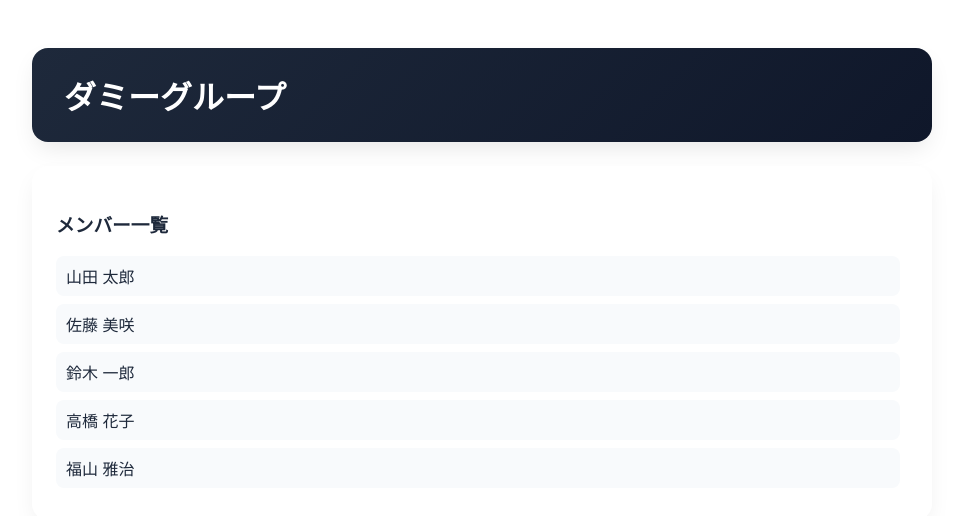
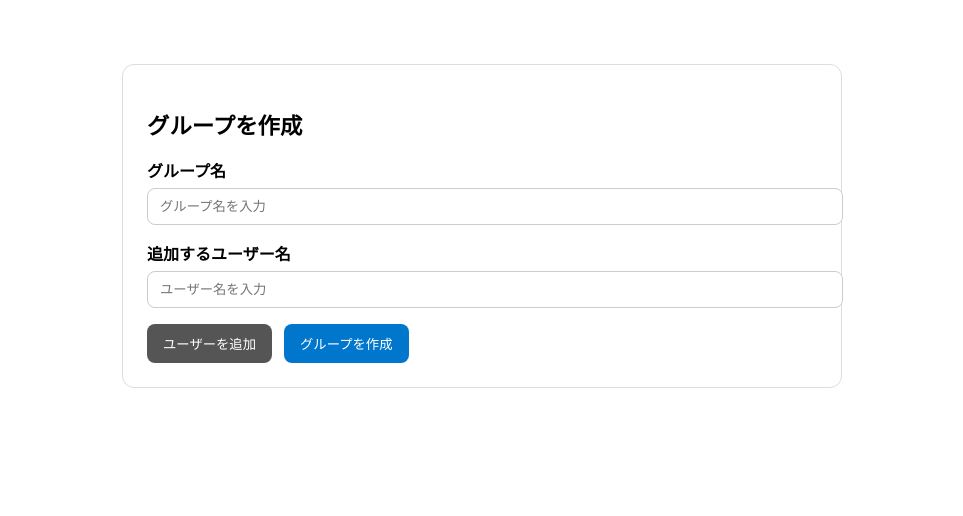
Before and after one commit to Webu-Kobedenshi/goal-share, a Nuxt app: page / in a window 1280 px wide. Shown: the top 516 px of the page, without its empty margins (158-1121 px from the left). Built offline with nearby package versions, Linux system fonts and the light colour scheme.

Commit message:
creategroup

```diff
--- a/app/app.vue
+++ b/app/app.vue
@@ -1,6 +1,113 @@
 <template>
-  <div>
-    <NuxtRouteAnnouncer />
-    <NuxtPage />
+  <div class="page-container">
+
+    <section class="group-form">
+      <h1>グループを作成</h1>
+      <form @submit.prevent="handleCreateGroup">
+        <div class="field">
+          <label for="group-name">グループ名</label>
+          <input id="group-name" v-model="groupName" type="text" placeholder="グループ名を入力" />
+        </div>
+
+        <div class="field">
+          <label for="member-name">追加するユーザー名</label>
+          <input id="member-name" v-model="memberName" type="text" placeholder="ユーザー名を入力" />
+        </div>
+
+        <div class="actions">
+          <button type="button" @click="addMember">ユーザーを追加</button>
+          <button type="submit">グループを作成</button>
+        </div>
+      </form>
+
+      <div v-if="members.length" class="member-list">
+        <h2>追加されたユーザー</h2>
+        <ul>
+          <li v-for="(member, index) in members" :key="index">{{ member }}</li>
+        </ul>
+      </div>
+    </section>
   </div>
 </template>
+
+<script setup>
+import { ref } from 'vue'
+
+const groupName = ref('')
+const memberName = ref('')
+const members = ref([])
+
+const addMember = () => {
+  const name = memberName.value.trim()
+  if (!name) return
+  members.value.push(name)
+  memberName.value = ''
+}
+
+const handleCreateGroup = () => {
+  if (!groupName.value.trim()) return
+  alert(`グループ「${groupName.value}」を作成しました。追加ユーザー: ${members.value.join('、')}`)
+  groupName.value = ''
+  memberName.value = ''
+  members.value = []
+}
+</script>
+
+<style scoped>
+.page-container {
+  max-width: 720px;
+  margin: 0 auto;
+  padding: 24px;
+}
+.group-form {
+  margin-top: 32px;
+  padding: 24px;
+  border: 1px solid #ddd;
+  border-radius: 12px;
+  background: #fff;
+}
+.group-form h1 {
+  margin-bottom: 18px;
+  font-size: 1.4rem;
+}
+.field {
+  margin-bottom: 16px;
+}
+.field label {
+  display: block;
+  margin-bottom: 6px;
+  font-weight: 600;
+}
+.field input {
+  width: 100%;
+  padding: 10px 12px;
+  border: 1px solid #ccc;
+  border-radius: 8px;
+}
+.actions {
+  display: flex;
+  gap: 12px;
+  flex-wrap: wrap;
+}
+.actions button {
+  padding: 10px 16px;
+  border: none;
+  border-radius: 8px;
+  color: #fff;
+  background: #0077cc;
+  cursor: pointer;
+}
+.actions button[type="button"] {
+  background: #555;
+}
+.member-list {
+  margin-top: 24px;
+}
+.member-list ul {
+  margin: 10px 0 0;
+  padding-left: 20px;
+}
+.member-list li {
+  margin-bottom: 6px;
+}
+</style>
```
Also changed, not shown: 1 other file (tests, documents, lock files or other folders).
